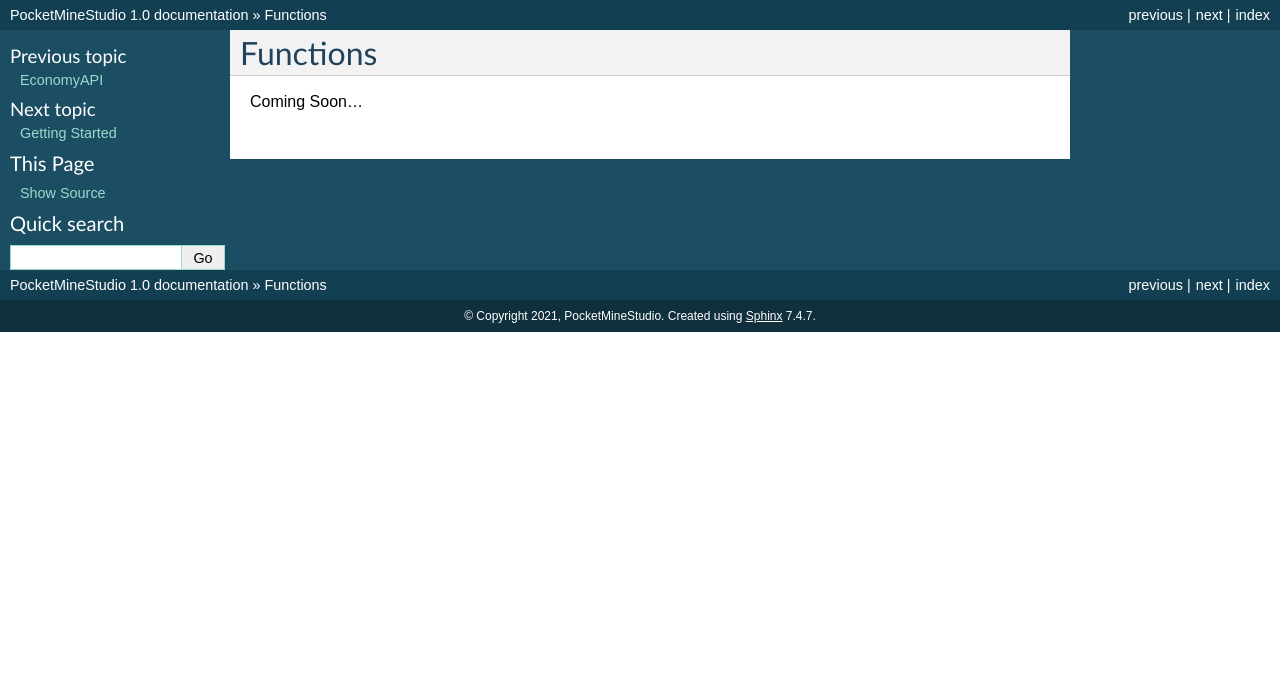
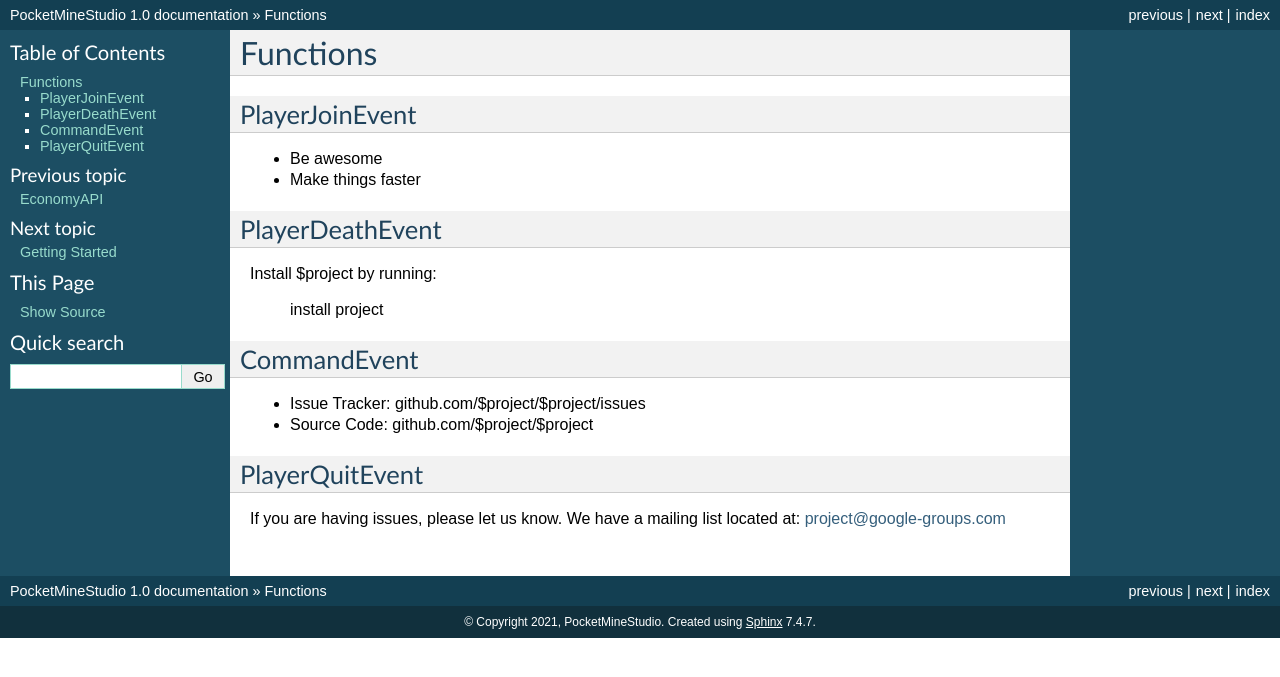
Before and after one commit to ElectroGamesDev/PocketMineStudioDocs, a Sphinx documentation site: the page built from docs/functions.rst, in a window 1280 px wide. Shown: the top 677 px of the page. Built offline with Sphinx 7.4.7, drawn with Linux system fonts in a browser that asks for light colours.

Commit message:
Update functions.rst

```diff
--- a/docs/functions.rst
+++ b/docs/functions.rst
@@ -1,5 +1,27 @@
-========
 Functions
 ========
 
-Coming Soon...
+PlayerJoinEvent
+--------
+
+- Be awesome
+- Make things faster
+
+PlayerDeathEvent
+------------
+
+Install $project by running:
+
+    install project
+
+CommandEvent
+----------
+
+- Issue Tracker: github.com/$project/$project/issues
+- Source Code: github.com/$project/$project
+
+PlayerQuitEvent
+-------
+
+If you are having issues, please let us know.
+We have a mailing list located at: project@google-groups.com
```
